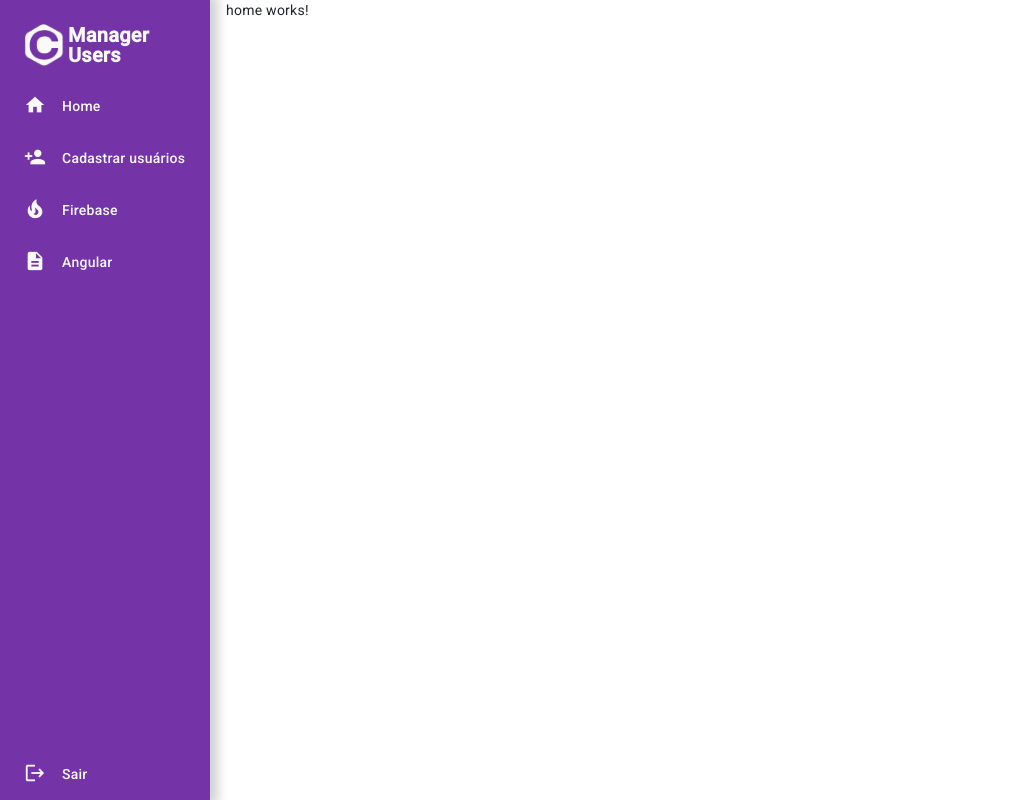
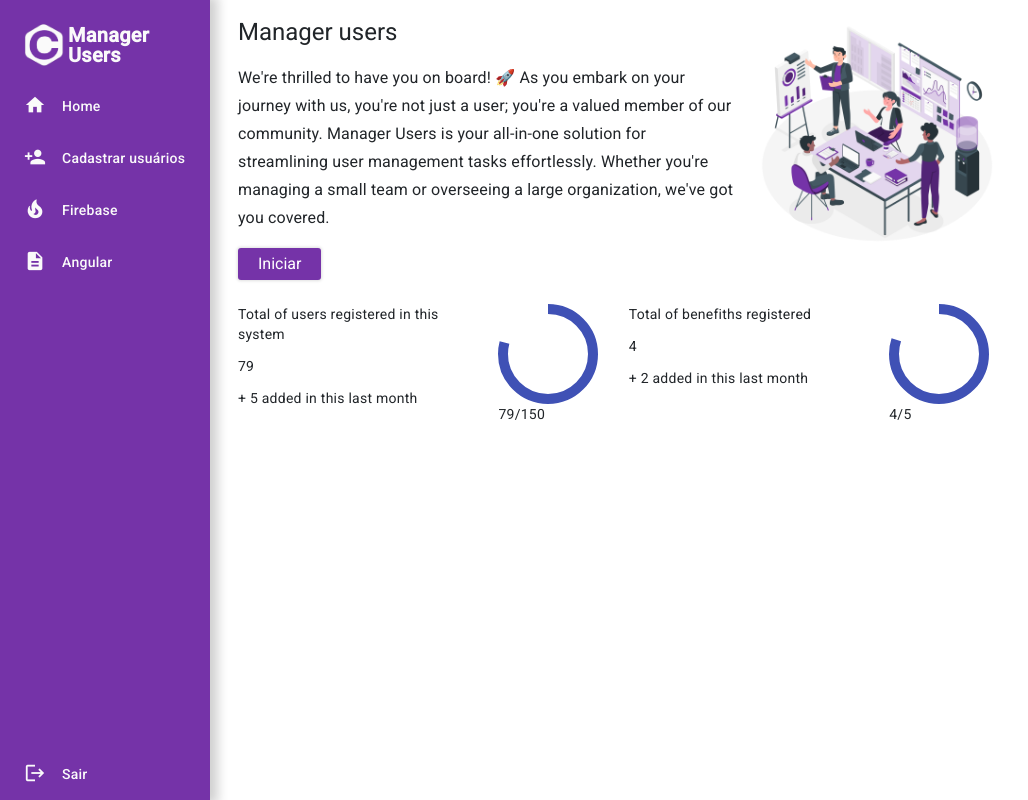
Before and after one commit to thurdelima/angular-manager-users, an Angular app: page /home in a window 1280 px wide. Shown: the whole page, without its empty margins (0-1028 px from the left). Built offline with nearby package versions, Linux system fonts and the light colour scheme.

Commit message:
feat: create draw of page home

```diff
--- a/src/app/app.module.ts
+++ b/src/app/app.module.ts
@@ -10,7 +10,7 @@ import { FormsModule } from '@angular/forms';
 import { HomeComponent } from './pages/home/home.component';
 import { MenuComponent } from './components/menu/menu.component';
 import { MatIconModule } from '@angular/material/icon'
-
+import {MatProgressSpinnerModule} from '@angular/material/progress-spinner';
 
 @NgModule({
   declarations: [
@@ -24,7 +24,8 @@ import { MatIconModule } from '@angular/material/icon'
     BrowserModule,
     AppRoutingModule,
     FormsModule,
-    MatIconModule
+    MatIconModule,
+    MatProgressSpinnerModule
 
   ],
   providers: [
--- a/src/app/pages/home/home.component.html
+++ b/src/app/pages/home/home.component.html
@@ -1,3 +1,85 @@
+<app-menu></app-menu>
 
-<app-menu></app-menu>
-<p>home works!</p>
+
+<div class="container-fluid pt-3">
+  <div class="row">
+
+    <div class="col-12 col-lg-9">
+      <div class="card-info">
+        <div class="row">
+          <div class="col-12 col-md-8">
+            <h1 class="title">Manager users</h1>
+            <h3 class="subtitle">
+              We're thrilled to have you on board! 🚀 As you embark on your journey with us, you're not just a user;
+              you're a valued member of our community.
+
+              <span>Manager Users</span> is your all-in-one solution for streamlining user
+              management tasks effortlessly. Whether you're managing a small team or overseeing a large organization,
+              we've got you covered.
+            </h3>
+            <app-button textButton="Iniciar" routerLink="/usuarios"></app-button>
+          </div>
+          <div class="col-12 col-md-4">
+            <img src="../../../assets/dashboard.png" alt="dashboard" width="100%">
+          </div>
+        </div>
+
+      </div>
+
+      <div class="row mt-4">
+
+        <div class="col-6">
+          <div class="card-info">
+            <div class="row">
+
+              <div class="col-8">
+                <p class="texto-card">
+                  Total of users registered in this system
+                </p>
+                <p class="numero-card">79</p>
+                <p class="destaque-card">+ 5 added in this last month</p>
+              </div>
+
+              <div class="col-4">
+
+                <mat-progress-spinner class="example-margin ex-auto color-spinner" mode="determinate" value="79"></mat-progress-spinner>
+                <p class="info-spinner">79/150</p>
+              </div>
+
+
+            </div>
+          </div>
+        </div>
+
+        <div class="col-6">
+          <div class="card-info">
+            <div class="row">
+
+              <div class="col-8">
+                <p class="texto-card">
+                  Total of benefiths registered
+                </p>
+                <p class="numero-card">4</p>
+                <p class="destaque-card">+ 2 added in this last month</p>
+              </div>
+
+              <div class="col-4">
+
+                <mat-progress-spinner class="example-margin ex-auto color-spinner" mode="determinate" value="80">
+
+                </mat-progress-spinner>
+                <p class="info-spinner">4/5</p>
+              </div>
+
+
+            </div>
+          </div>
+        </div>
+
+
+      </div>
+
+
+    </div>
+  </div>
+</div>
```
